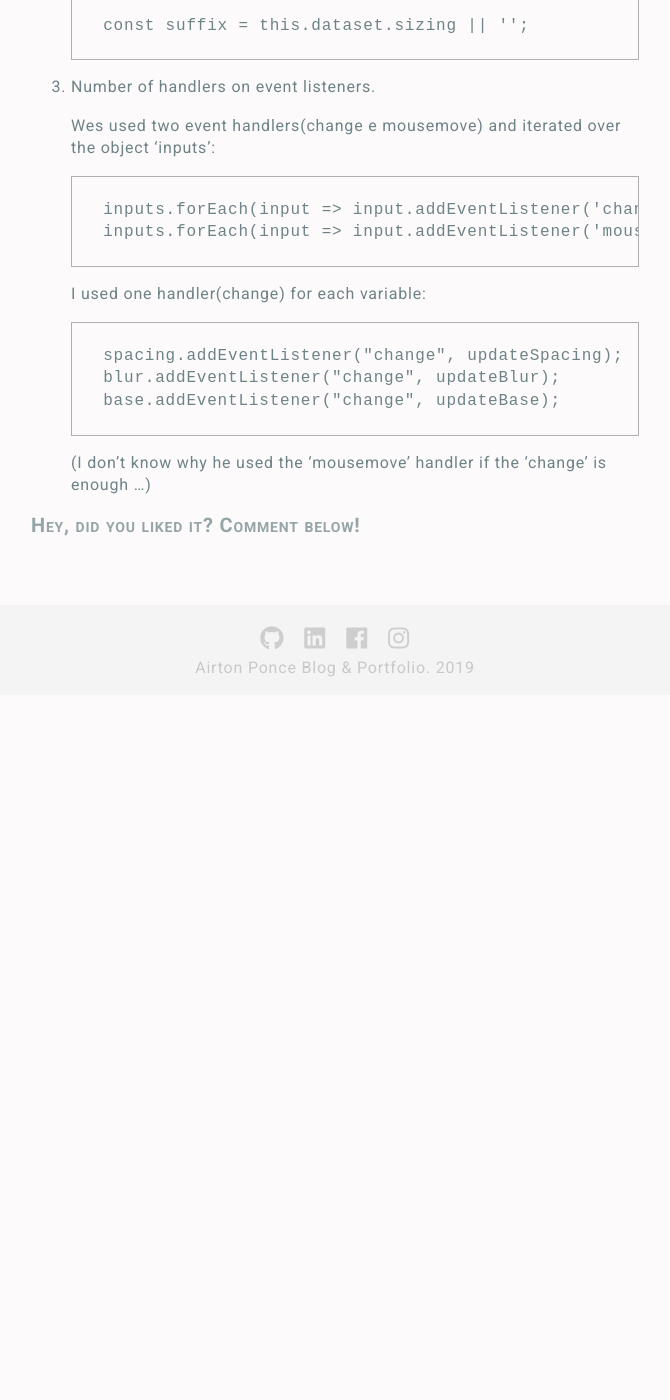
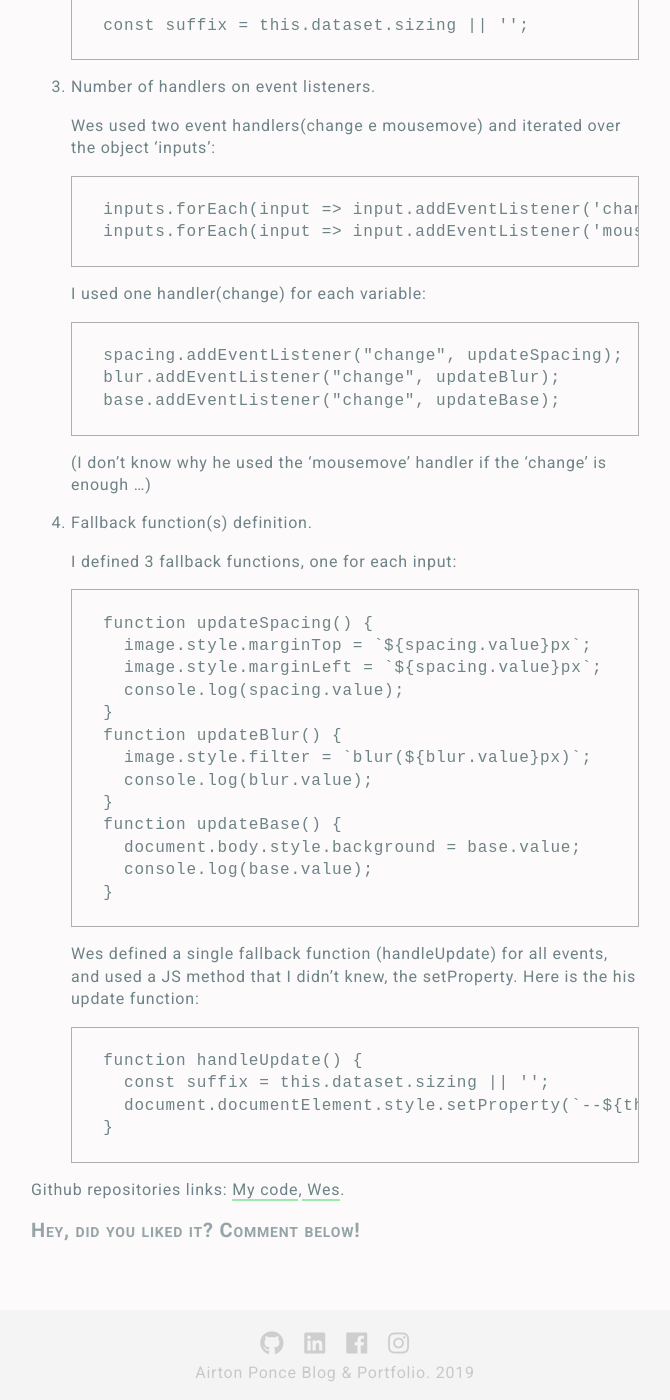
Before and after one commit to APonce911/jekyll-mywebsite, a Jekyll site: the page built from _posts/2019-01-09-Javascript30-03-CSS-Variables.md, in a window 1280 px wide and 1400 px high, scrolled down 789 px. Shown: the whole window, without its empty margins (305-975 px from the left). Built offline with Jekyll 4.4.1, drawn with Linux system fonts in a browser that asks for light colours; nearby versions of some CDN libraries; comment, search, counter and statistics services are not loaded; before the commit the page ends 1484 px from its top, so only the background shows below that.

Commit message:
last bullet title/content translation

```diff
--- a/_posts/2019-01-09-Javascript30-03-CSS-Variables.md
+++ b/_posts/2019-01-09-Javascript30-03-CSS-Variables.md
@@ -57,3 +57,39 @@ Difference between Wes Bos solution and mine:
     </code></pre>
 
     (I don't know why he used the 'mousemove' handler if the 'change' is enough ...)
+
+1. Fallback function(s) definition.
+
+
+    I defined 3 fallback functions, one for each input:
+
+    <pre>
+      <code>
+      function updateSpacing() {
+        image.style.marginTop = `${spacing.value}px`;
+        image.style.marginLeft = `${spacing.value}px`;
+        console.log(spacing.value);
+      }
+      function updateBlur() {
+        image.style.filter = `blur(${blur.value}px)`;
+        console.log(blur.value);
+      }
+      function updateBase() {
+        document.body.style.background = base.value;
+        console.log(base.value);
+      }
+      </code></pre>
+
+    Wes defined a single fallback function (handleUpdate) for all events, and used a JS method that I didn't knew, the setProperty. Here is the his update function:
+
+    <pre>
+      <code>
+      function handleUpdate() {
+        const suffix = this.dataset.sizing || '';
+        document.documentElement.style.setProperty(`--${this.name}`, this.value + suffix);
+      }
+      </code></pre>
+
+
+Github repositories links:
+<a href="https://github.com/APonce911/javascript30/tree/master/03-CSS-variables" target="_blank" class="external-link"> My code</a>,<a href="https://github.com/wesbos/JavaScript30/blob/master/03%20-%20CSS%20Variables/index-FINISHED.html"  target="_blank" class="external-link"> Wes</a>.
```
